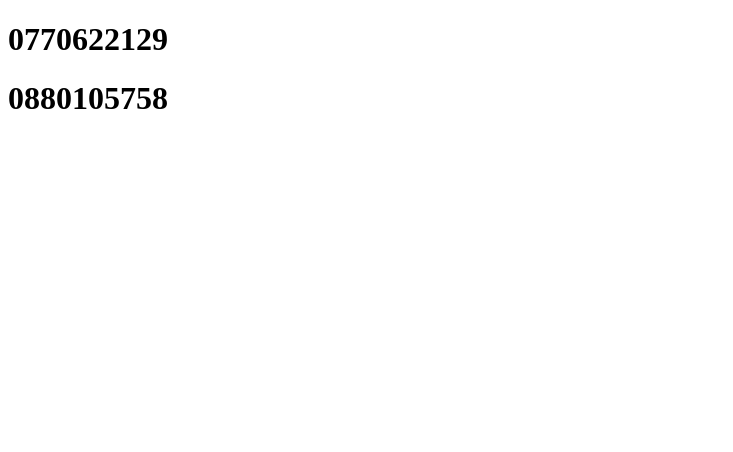
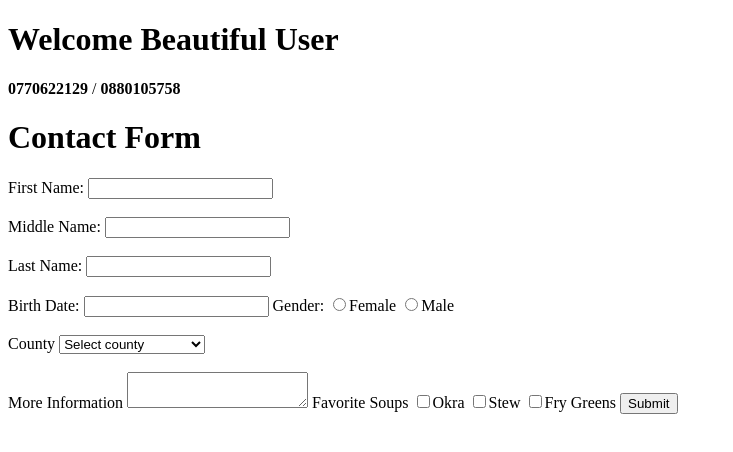
Before and after one commit to Kwagei/html-portfolio-website-tracysonyah, a plain HTML site: page contact.html in a window 1280 px wide. Shown: the whole page, without its empty margins (0-733 px from the left). Drawn offline with Linux system fonts and the light colour scheme.

Commit message:
Add files via upload

```diff
--- a/contact.html
+++ b/contact.html
@@ -2,12 +2,71 @@
 
 <html>
     <head>
-        <title>My Contact</title>
+        <title>Contact Me</title>
     </head>
 
+    <h1>Welcome Beautiful User</h1>
+
     <body>
-        <h1>0770622129<h1>
-        <h1>0880105758</h1>
 
+        <strong>0770622129</strong>
+        /
+        <b>0880105758</b>
+
+        <h1>Contact Form</h1>
+    <form>
+        <label>First Name: </label>
+        <input>
+        <br><br>
+
+        <label>Middle Name: </label>
+        <input>
+        <br><br>
+
+        <label>Last Name: </label>
+        <input>
+        <br><br>
+
+        <label>Birth Date: </label>
+        <input>
+
+        <label>Gender:</label>
+        <input type="radio" value="Female" />Female
+        <input type="radio" value="Male" />Male
+        <br><br>
+
+
+        <label>County</label>
+        <select>
+            <option>Select county</option>
+            <option>Nimba county</option>
+            <option>Rivercess county</option>
+            <option>Bong county</option>
+            <option>Maryland county</option>
+            <option>Rivergee county</option>
+            <option>Sinoe county</option>
+            <option>Bomi county</option>
+            <option>Montserrado county</option>
+            <option>Grand Gedeh county</option>
+            <option>Grand Kru county</option>
+        </select>
+
+        <br> <br>
+
+
+
+        <label>More Information</label>
+        <textarea name="info"></textarea>
+
+        <label>Favorite Soups</label>
+        <input type="checkbox" value="Okra"/>Okra
+        <input type="checkbox" value="Stew"/>Stew
+        <input type="checkbox" value="Fry Greens"/>Fry Greens
+
+        <button>Submit</button>
+
+    </form>
+
+</html>
     </body>
 </html>
```
Also changed, not shown: gallery.html (added, +21 -0 lines), index.html (+25 -18 lines).
